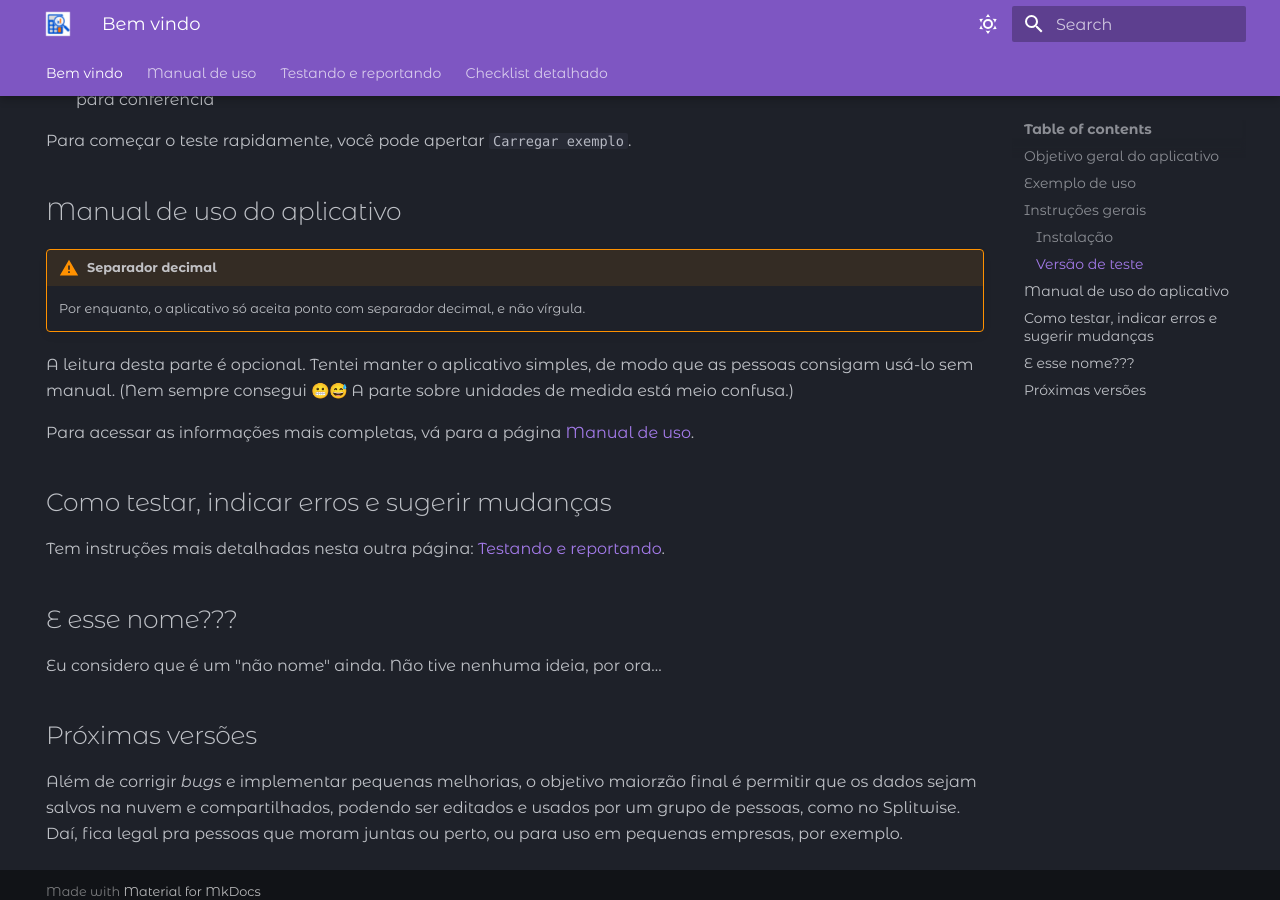
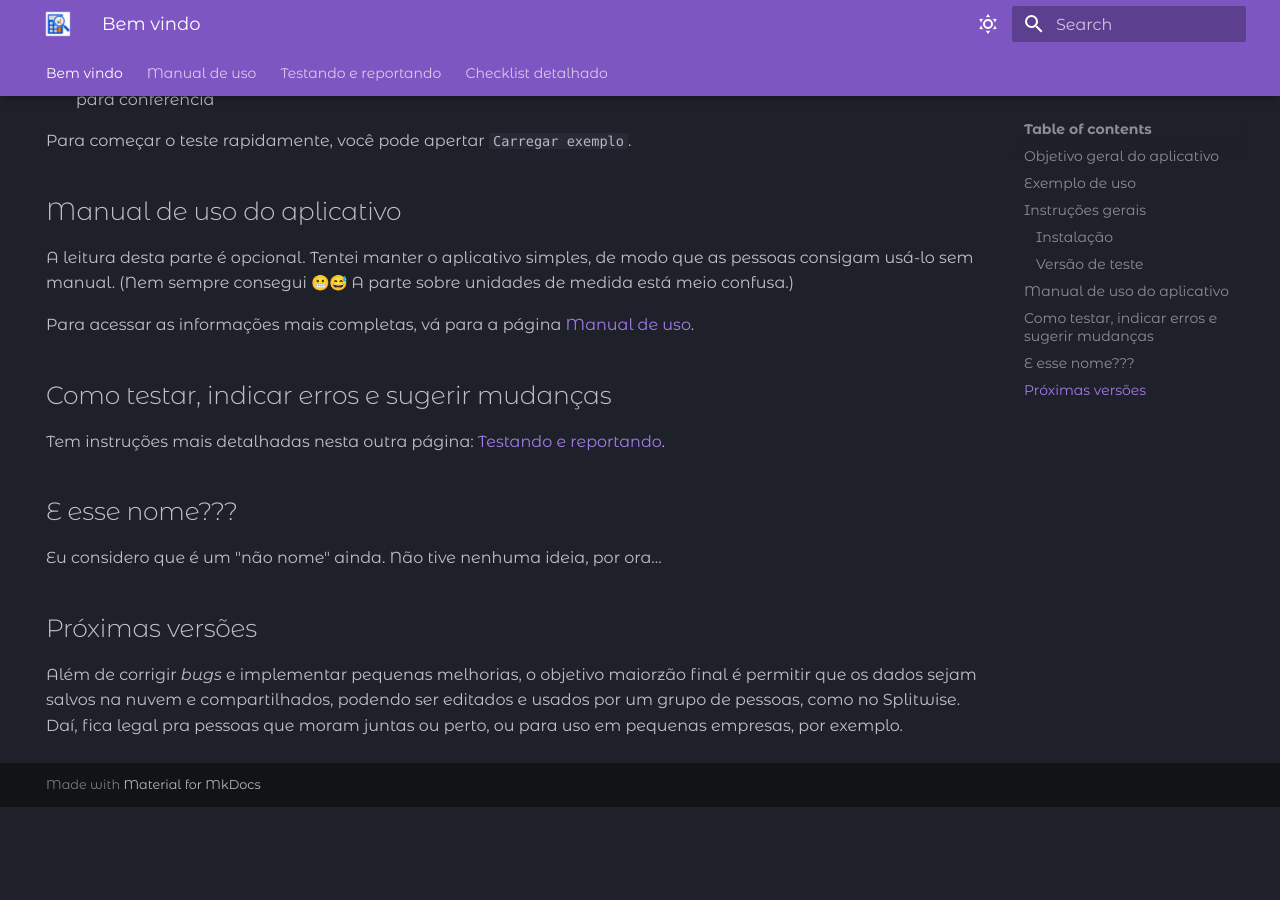
Before and after one commit to gkaneto/Comparador-docs, an MkDocs documentation site: the page built from docs/index.md, in a window 1280 px wide and 900 px high, scrolled down 1470 px. Built offline with MkDocs 1.6.1 and Material for MkDocs 9.7.7, drawn with Linux system fonts in a browser that asks for light colours; emoji names are drawn with the system emoji font; some web fonts are replaced; after the commit the page ends 2277 px from its top, so only the background shows below that.

Commit message:
change: exclusão do trecho sobre separarador decimal

```diff
--- a/docs/index.md
+++ b/docs/index.md
@@ -47,10 +47,6 @@ Para começar o teste rapidamente, você pode apertar `Carregar exemplo`.
 
 ## Manual de uso do aplicativo
 
-!!! warning "Separador decimal"
-
-    Por enquanto, o aplicativo só aceita ponto com separador decimal, e não vírgula.
-
 A leitura desta parte é opcional. Tentei manter o aplicativo simples, de modo que as pessoas consigam usá-lo sem manual. (Nem sempre consegui :grimacing::sweat_smile: A parte sobre unidades de medida está meio confusa.)
 
 Para acessar as informações mais completas, vá para a página [Manual de uso](instrucoes.md).
```
